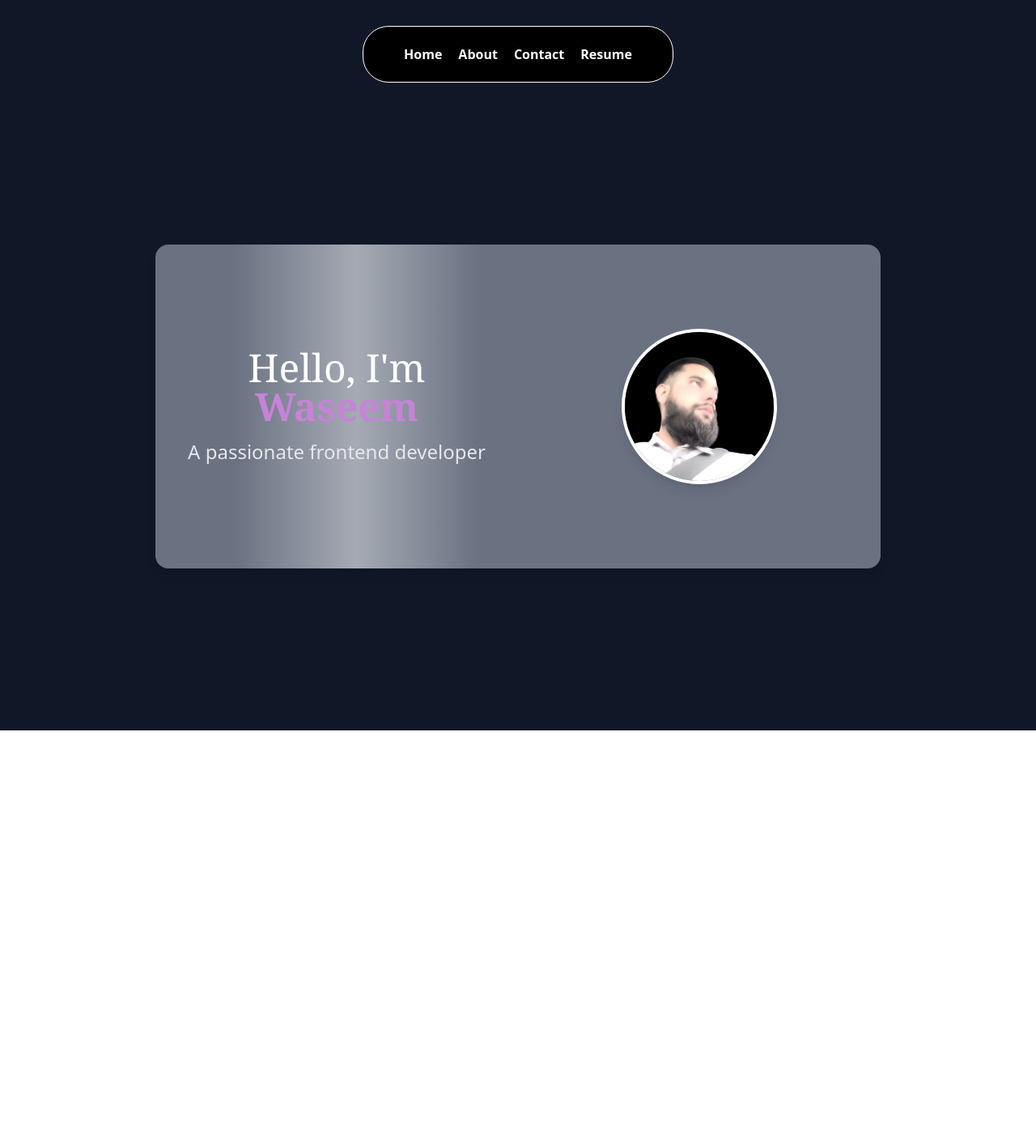
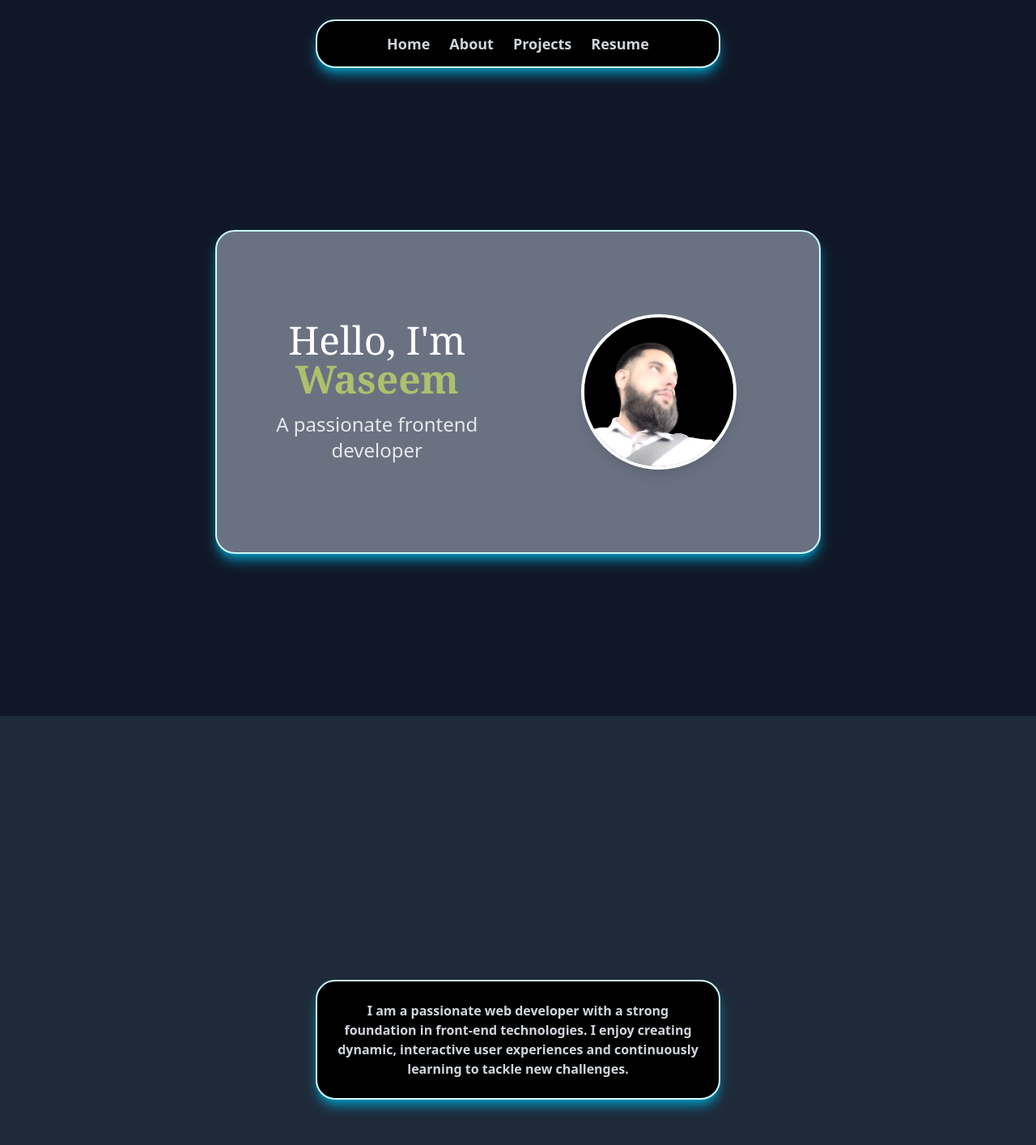
Before and after one commit to MohammadWaseem6/waseem.dev, a React (Vite) app: page / in a window 1280 px wide. Shown: the top 1414 px of the page at 81% size. Before the commit the page ends 902 px from the top, so only its background shows below. Built offline with nearby package versions, Linux system fonts and the light colour scheme.

Commit message:
about done llil bit

```diff
--- a/package.json
+++ b/package.json
@@ -14,6 +14,7 @@
     "framer-motion": "^12.23.12",
     "react": "^19.1.1",
     "react-dom": "^19.1.1",
+    "react-router-dom": "^7.8.2",
     "tailwindcss": "^4.1.12"
   },
   "devDependencies": {
--- a/src/App.tsx
+++ b/src/App.tsx
@@ -1,11 +1,13 @@
 import React from 'react'
 import Navbar from './Pages/Navbar'
 import Home from './Pages/Home'
+import About from './Pages/About'
 const App: React.FC = () => {
   return (
     <div>
-      <Navbar/>
-      <Home/>
+      <Navbar />
+      <Home />
+      <About />
     </div>
   )
 }
--- /dev/null
+++ b/src/Pages/About.tsx
@@ -0,0 +1,25 @@
+import React from 'react';
+import { motion } from 'framer-motion';
+
+const About: React.FC = () => {
+    return (
+        <div className="flex flex-col md:flex-row justify-center items-center min-h-screen bg-gray-800 text-white gap-8 p-4">
+            <motion.div
+                initial={{ x: 200, opacity: 0 }}
+                animate={{ x: 0, opacity: 1 }}
+                transition={{ duration: 0.8, ease: "easeOut", delay: 0.2 }}
+                className="w-full sm:w-[80%] md:w-[40%] rounded-3xl p-6 bg-black flex flex-col items-center text-center gap-6 text-gray-300 font-bold border-cyan-100 border-2 shadow-lg shadow-cyan-600 hover:shadow-gray-300 transition-shadow duration-300"
+            >
+                <motion.p
+                    initial={{ opacity: 0 }}
+                    animate={{ opacity: 1 }}
+
+                    transition={{ duration: 0.8, ease: "easeOut", delay: 0.4 }}
+                >I am a passionate web developer with a strong foundation in front-end technologies. I enjoy creating dynamic, interactive user experiences and continuously learning to tackle new challenges.</motion.p>
+            </motion.div>
+
+        </div>
+    );
+}
+
+export default About;
--- a/src/Pages/Home.tsx
+++ b/src/Pages/Home.tsx
@@ -3,52 +3,38 @@ import { motion } from "framer-motion";
 
 const Home: React.FC = () => {
     return (
-        <div className="flex justify-center items-center min-h-screen bg-gray-900">
-
-            <div className="relative bg-gray-500 w-[90%] md:w-[70%] h-[400px] grid grid-cols-1 md:grid-cols-2 rounded-2xl shadow-lg overflow-hidden">
-
+        <div className="flex justify-center items-center min-h-screen bg-gray-900 px-4">
+            <div className="relative bg-gray-500 w-full md:w-[60%] min-h-[350px] md:min-h-[400px] grid grid-cols-1 md:grid-cols-2 rounded-3xl border-cyan-100 border-2 shadow-lg shadow-cyan-600 overflow-hidden p-6">
 
                 <motion.div
                     className="absolute inset-0 -skew-x-12"
                     initial={{ x: "-100%" }}
                     animate={{ x: "200%" }}
-                    transition={{
-                        duration: 4,
-                        repeat: Infinity,
-                        ease: "linear"
-                    }}
+                    transition={{ duration: 6, repeat: Infinity, ease: "linear" }}
                 >
-                    <div className="w-1/3 h-full bg-gradient-to-r from-transparent via-white/40 to-transparent"></div>
+                    <div className="w-1/3 h-full bg-gradient-to-r from-transparent via-cyan-500 to-transparent"></div>
                 </motion.div>
 
-
                 <motion.div
-                    className="flex flex-col justify-center items-center text-center p-6 relative z-10"
+                    className="flex flex-col justify-center items-center text-center relative z-10"
                     initial={{ x: -50, opacity: 0 }}
                     animate={{ x: 0, opacity: 1 }}
                     transition={{ duration: 1 }}
                 >
-                    <h1 className="text-4xl md:text-5xl font-serif text-white">
+                    <h1 className="text-3xl sm:text-4xl md:text-5xl font-serif text-white">
                         Hello, I'm{" "}
                         <motion.span
                             initial={{ opacity: 0 }}
                             animate={{
-                                opacity: 5,
-                                color: [
-                                    "#f87195",
-                                    "#60a5fa",
-                                    "#34f399",
-                                    "#fbbf24",
-                                    "#a78bfa",
-                                    "#f87175",
-                                ],
+                                opacity: 1,
+                                color: ["#60a5fa", "#34f399", "#fbbf24"],
                             }}
                             transition={{
                                 duration: 5,
                                 repeat: Infinity,
                                 repeatType: "mirror",
                             }}
-                            className="font-extrabold"
+                            className="text-5xl font-bold"
                         >
                             Waseem
                         </motion.span>
@@ -57,15 +43,14 @@ const Home: React.FC = () => {
                         initial={{ opacity: 0, y: 20 }}
                         animate={{ opacity: 1, y: 0 }}
                         transition={{ duration: 1.5 }}
-                        className="text-xl md:text-2xl text-gray-200 mt-4"
+                        className="text-lg sm:text-xl md:text-2xl text-gray-200 mt-4"
                     >
                         A passionate frontend developer
                     </motion.p>
                 </motion.div>
 
-
                 <motion.div
-                    className="flex justify-center items-center relative z-10"
+                    className="flex justify-center items-center relative z-10 mt-6 md:mt-0"
                     initial={{ x: 50, opacity: 0 }}
                     animate={{ x: 0, opacity: 1 }}
                     transition={{ duration: 1 }}
@@ -73,7 +58,7 @@ const Home: React.FC = () => {
                     <img
                         src="/src/assets/IMG_2283-Photoroom.png"
                         alt="Profile"
-                        className="rounded-full w-40 h-40 md:w-48 md:h-48 object-cover border-4 border-white shadow-lg"
+                        className="rounded-full w-32 h-32 sm:w-40 sm:h-40 md:w-48 md:h-48 object-cover border-4 border-white shadow-lg"
                     />
                 </motion.div>
             </div>
--- a/src/Pages/Navbar.tsx
+++ b/src/Pages/Navbar.tsx
@@ -1,19 +1,19 @@
 import React from "react";
 import { motion } from "framer-motion";
 
-const navItems: string[] = ["Home", "About", "Contact", "Resume"];
+const navItems: string[] = ["Home", "About", "Projects", "Resume"];
 
 const Navbar: React.FC = () => {
   return (
-    <div className="flex justify-center items-center bg-gray-900 inset-0 w-full">
-      <div className="w-[30%] rounded-4xl mt-8  h-[70px] bg-black flex items-center justify-center gap-5 text-white font-bold border border-white">
+    <div className="flex justify-center items-center bg-gray-900 w-full px-4">
+      <div className="w-full sm:w-[80%] md:w-[40%] rounded-3xl mt-6 h-[60px] bg-black flex flex-wrap items-center justify-center gap-6 text-gray-300 font-bold border-cyan-100 border-2 shadow-lg shadow-cyan-600 hover:shadow-gray-300 transition-shadow duration-300">
         {navItems.map((item, index) => (
           <motion.a
             key={index}
-            href={`#${item.toLowerCase()}`}
+            href={`/${item.toLowerCase()}`}
             whileHover={{ scale: 1.1 }}
             whileTap={{ scale: 0.95 }}
-            className="hover:underline"
+            className="hover:underline text-sm sm:text-base md:text-lg"
           >
             {item}
           </motion.a>
```
Also changed, not shown: 1 other file (tests, documents, lock files or other folders).
